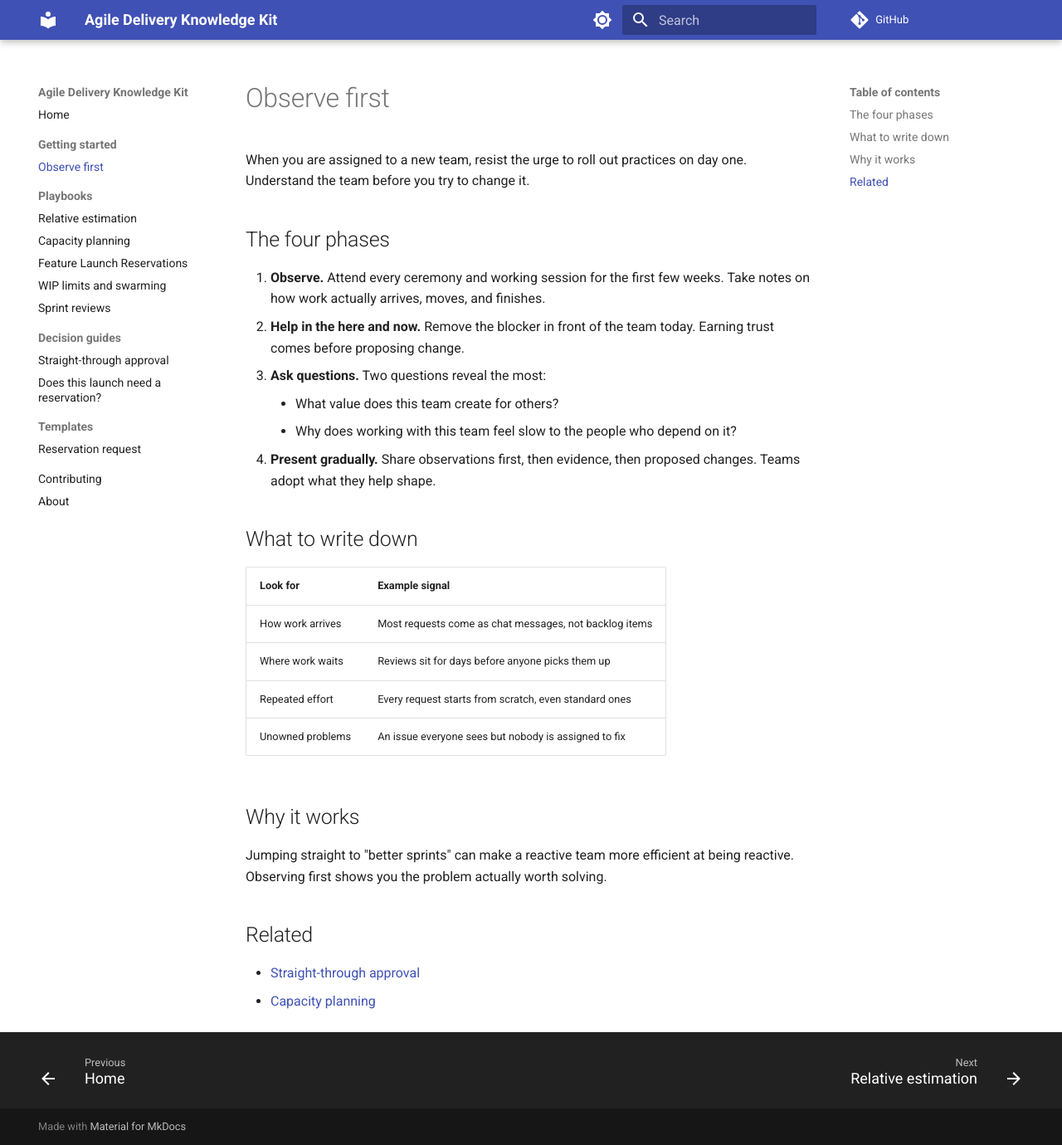
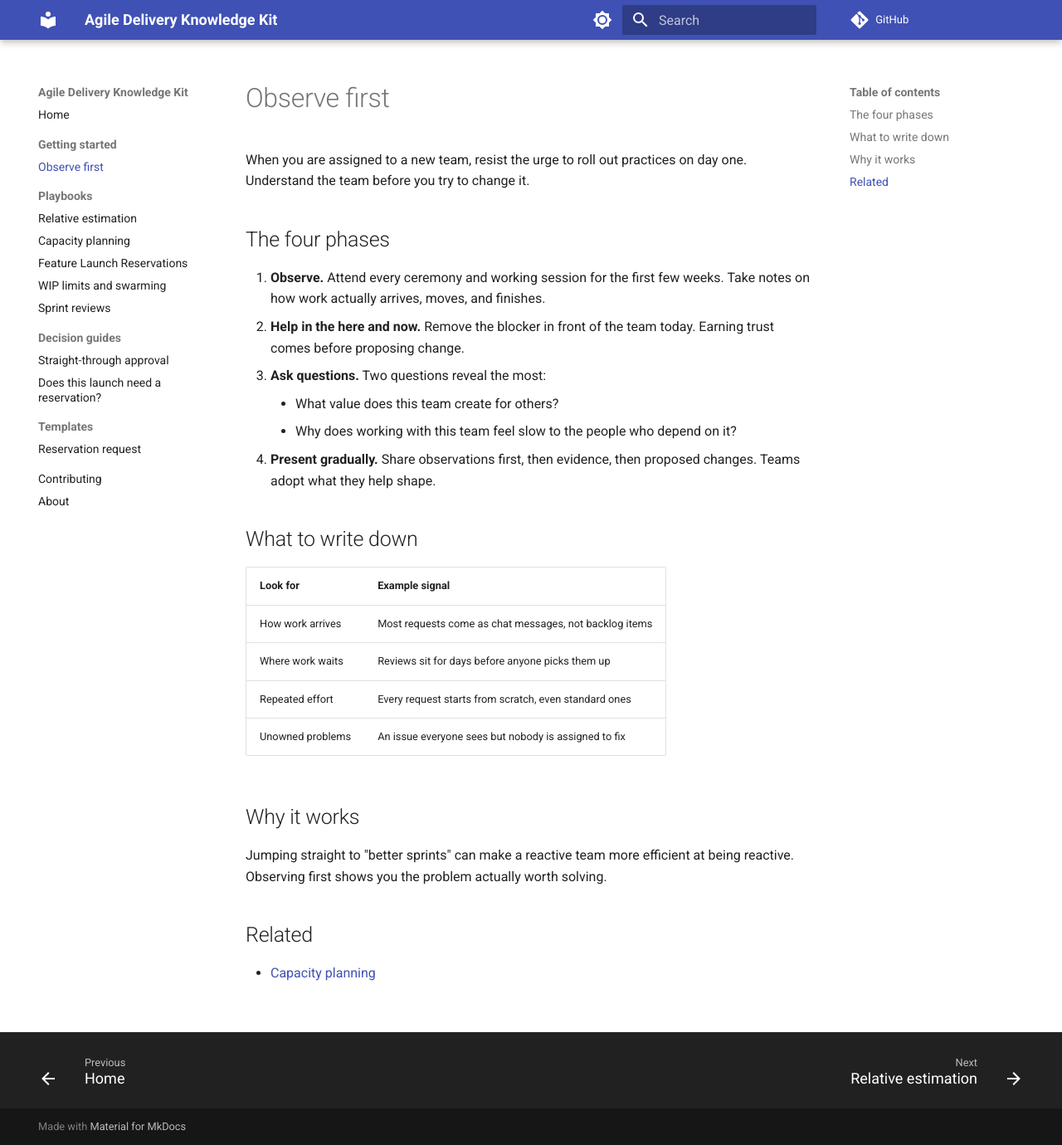
Before and after one commit to henryjones3rd/agile-knowledge-kit, an MkDocs documentation site: the page built from docs/getting-started/observe-first.md, in a window 1280 px wide and 1380 px high. Shown: the whole window at 83% size. Built offline with MkDocs 1.6.1 and Material for MkDocs 9.7.7, drawn with Linux system fonts in a browser that asks for light colours; comment, search, counter and statistics services are not loaded.

Commit message:
Remove Straight-through approval link from Observe first

```diff
--- a/docs/getting-started/observe-first.md
+++ b/docs/getting-started/observe-first.md
@@ -40,5 +40,4 @@ being reactive. Observing first shows you the problem actually worth solving.
 
 ## Related
 
-- [Straight-through approval](../decision-guides/straight-through-approval.md)
 - [Capacity planning](../playbooks/capacity-planning.md)
```
